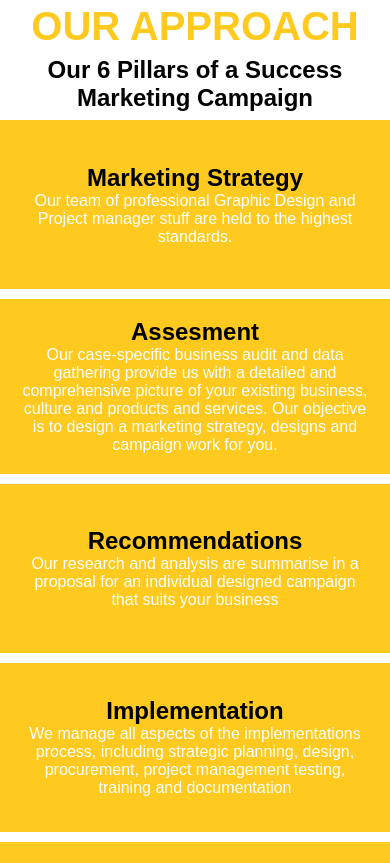
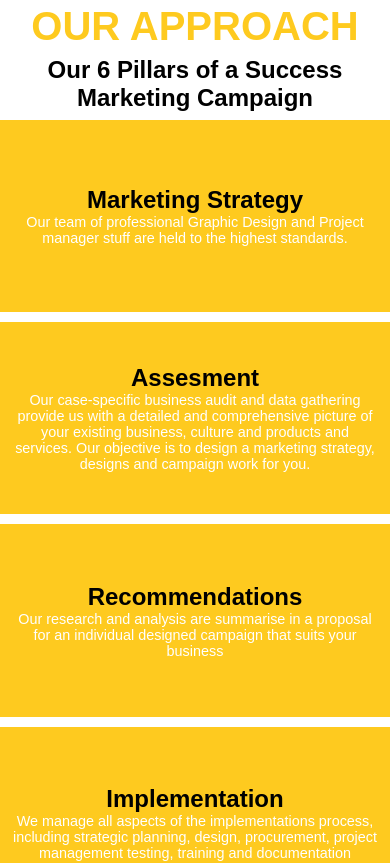
Before and after one commit to borigendiego/linaconsulting, a React (Create React App) app: page / in a window 390 px wide. Shown: the part 1640-2503 px from the top of the page. Built offline with nearby package versions, Linux system fonts and the light colour scheme; a web font is replaced by a local one.

Commit message:
Fix movment on pillars section when hover

```diff
--- a/src/components/approach/boxes/boxes.scss
+++ b/src/components/approach/boxes/boxes.scss
@@ -5,18 +5,17 @@
   background-color: $main-orange;
   background-image: none;
 
-  .box-text {
-    display: block;
-  }
+  .box-text { display: block; }
 }
 
 .box {
   display: grid;
-  padding: 5%;
+  padding: 3%;
   place-items: center;
   text-align: center;
   min-height: 20vh;
   transition: 0.5s;
+  box-sizing: content-box;
 
   &:nth-child(1){
     grid-column: span 2;
@@ -54,7 +53,7 @@
 }
 
 .box-text {
-  font-family: $main-font;
+  font-size: clamp(12px, 0.9rem, 16px);
   display: none;
   color: $white-color;
 }
```
Also changed, not shown: src/components/deliveryConsulting/CustomCarrouselSection/customCarousel.scss (+3 -9 lines).
